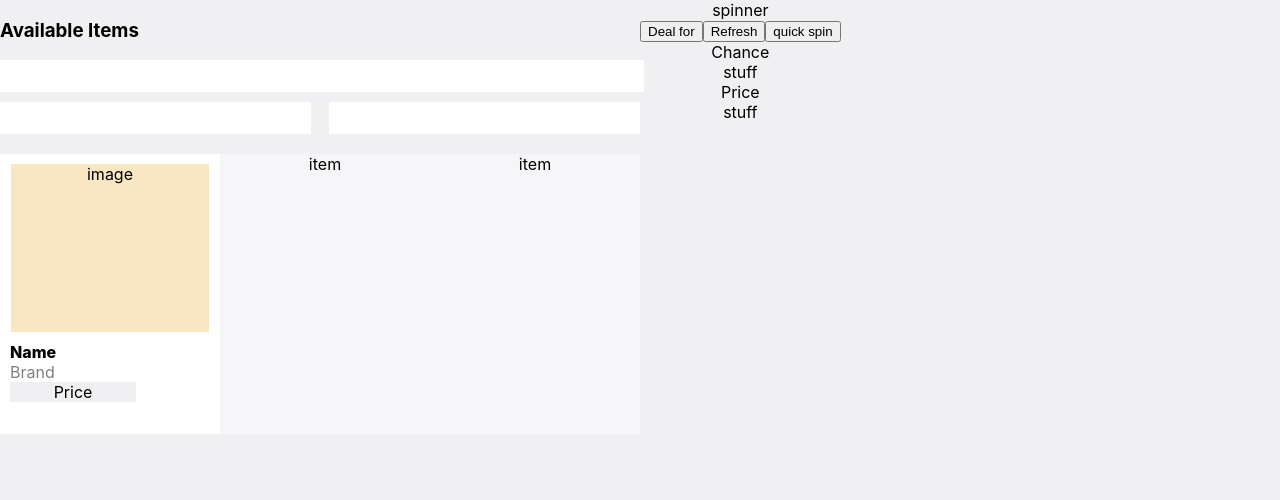
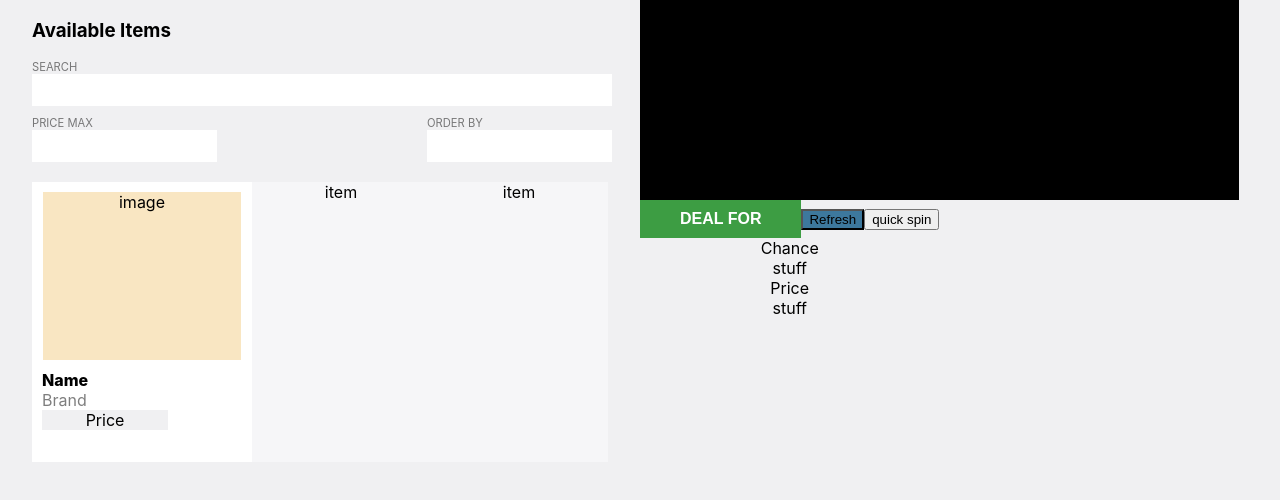
Before and after one commit to THEmmanuel/test, a React (Create React App) app: page / in a window 1280 px wide. Shown: the top 500 px of the page. Built offline with nearby package versions, Linux system fonts and the light colour scheme.

Commit message:
add styling

```diff
--- a/src/App.js
+++ b/src/App.js
@@ -6,7 +6,7 @@ function App() {
   return (
     <div className="App">
       <Items />
-	  <Deal></Deal>
+	  <Deal/>
     </div>
   );
 }
--- a/src/containers/Deal/Deal.js
+++ b/src/containers/Deal/Deal.js
@@ -1,14 +1,18 @@
 import React from 'react';
+import style from './Deal.module.css'
+
 
 const Deal = () => {
 	return (
 		<div>
 			<div>
-				spinner
+				<div className={style.SpinnerWrapper}>
+					Spinner
+				</div>
 
 				<div>
-					<button>Deal for </button>
-					<button>Refresh</button>
+					<button className={style.DealButton}>DEAL FOR </button>
+					<button className={style.RefreshButton}>Refresh</button>
 					<button>quick spin</button>
 				</div>
 
--- a/src/containers/Deal/Deal.module.css
+++ b/src/containers/Deal/Deal.module.css
@@ -0,0 +1,18 @@
+.SpinnerWrapper{
+	width: 200%;
+	height: 200px;
+	background-color: black;
+}
+
+.DealButton{
+	background-color: #3D9D43;
+	border: none;
+	padding: 10px 40px;
+	font-size: 1em;
+	color: #FFF;
+	font-weight: 600;
+}
+
+.RefreshButton{
+	background-color: #3D789D;
+}
--- a/src/containers/Items/Items.js
+++ b/src/containers/Items/Items.js
@@ -5,16 +5,25 @@ const Items = () => {
 
 	return (
 		<div className={style.ItemsSection}>
+			<div className={style.Items}>
 				<div className={style.ItemsInputWrapper}>
 					<h3>Available Items</h3>
 					<div className={style.ItemsInputContainer}>
 						<div className={style.ItemsInput}>
+							<span className={style.ItemsInputText}>SEARCH</span>
 							<input type="text" className={style.Input} />
 						</div>
 
-					<div className={style.InputSecondaryWrappers}>
+						<div className={style.InputSecondaryWrapper}>
+							<div className={style.ItemsInput}>
+								<span className={style.ItemsInputText}>PRICE MAX</span>
 								<input type="text" className={`${style.InputSecondary}`} />
+							</div>
+
+							<div className={style.ItemsInput}>
+								<span className={style.ItemsInputText}>ORDER BY</span>
 								<input type="text" className={`${style.InputSecondary}`} />
+							</div>
 						</div>
 					</div>
 				</div>
@@ -38,6 +47,7 @@ const Items = () => {
 					</div>
 				</div>
 			</div>
+		</div>
 	)
 }
 
--- a/src/containers/Items/Items.module.css
+++ b/src/containers/Items/Items.module.css
@@ -1,5 +1,10 @@
 .ItemsSection {
 	width: 50%;
+}
+
+.Items {
+	width: 90%;
+	margin: auto;
 	display: flex;
 	flex-direction: column;
 	gap: 20px;
@@ -13,7 +18,9 @@
 }
 
 .ItemsInput {
-	/* background-color: aquamarine; */
+	display: flex;
+	flex-direction: column;
+	text-align: left;
 }
 
 .Input {
@@ -55,7 +62,7 @@
 }
 
 .InputSecondary {
-	width: 48%;
+	width: 100%;
 	border: none;
 	height: 30px;
 }
@@ -64,10 +71,11 @@
 	background-color: #F6F6F8;
 }
 
-.InputSecondaryWrappers {
+.InputSecondaryWrapper {
 	display: flex;
 	flex-direction: row;
 	justify-content: space-between;
+	width: 100%;
 }
 
 .ItemName {
@@ -84,3 +92,8 @@
 	background-color: #F0F0F2;
 	width: 60%;
 }
+
+.ItemsInputText {
+	opacity: 0.5;
+	font-size: 0.7em;
+}
```
Lines whose indentation alone changed are shown as unchanged.
